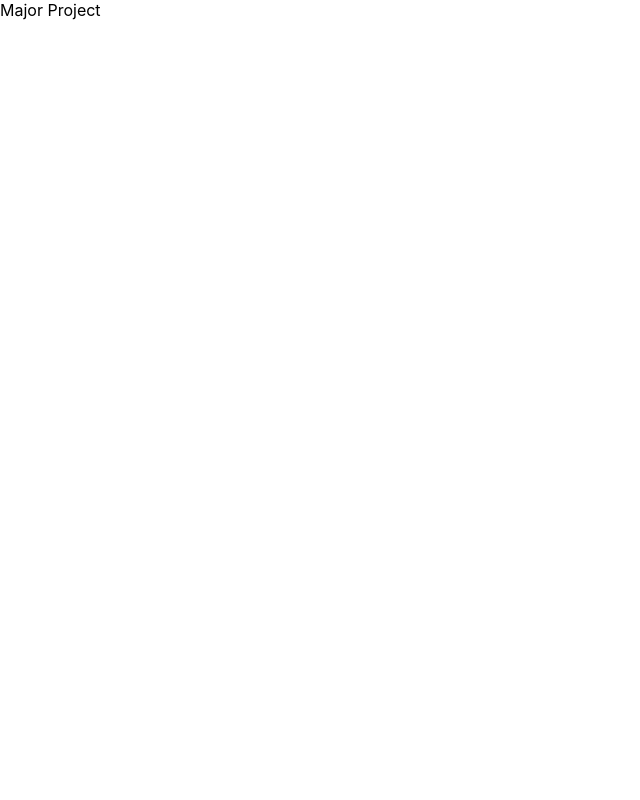
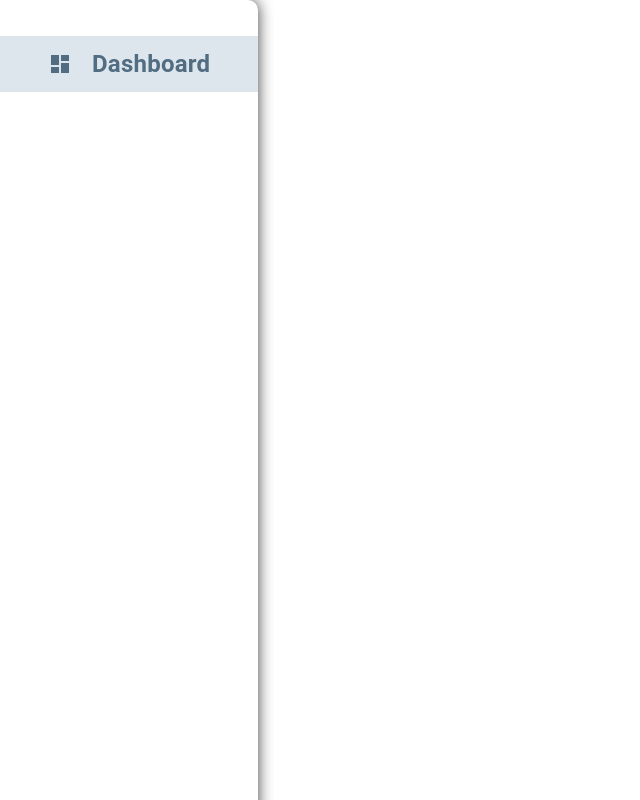
Before and after one commit to santushtisharma10/Major-Project, a React (Create React App) app in the folder frontend/: page / in a window 1280 px wide. Shown: the whole page, without its empty margins (0-640 px from the left). Built offline with nearby package versions, Linux system fonts and the light colour scheme.

Commit message:
side navbar added

```diff
--- a/frontend/package.json
+++ b/frontend/package.json
@@ -3,6 +3,10 @@
   "version": "0.1.0",
   "private": true,
   "dependencies": {
+    "@emotion/react": "^11.11.0",
+    "@emotion/styled": "^11.11.0",
+    "@mui/icons-material": "^5.11.16",
+    "@mui/material": "^5.13.2",
     "@testing-library/jest-dom": "^5.16.5",
     "@testing-library/react": "^13.4.0",
     "@testing-library/user-event": "^13.5.0",
--- a/frontend/src/App.css
+++ b/frontend/src/App.css
@@ -0,0 +1,4 @@
+.App {
+  display: flex;
+  gap: '20px'
+}
--- a/frontend/src/App.js
+++ b/frontend/src/App.js
@@ -1,9 +1,10 @@
 import './App.css';
+import SideNavbar from './components/SideNavbar';
 
 function App() {
   return (
     <div className="App">
-      Major Project
+      <SideNavbar />
     </div>
   );
 }
--- /dev/null
+++ b/frontend/src/components/SideNavbar.js
@@ -0,0 +1,46 @@
+import React from "react";
+import { styled, Box, Typography } from "@mui/material";
+import { Dashboard } from "@mui/icons-material/";
+
+const SideNav = styled(Box)({
+  height: "100%",
+  position: "fixed",
+  top: 0,
+  left: 0,
+  boxShadow: "0 0 15px rgba(0,0,0,0.75)",
+  clipPath: "inset(0px -15px 0px 0px)",
+  padding: "36px 0",
+  borderRadius: "0px 10px",
+  display: "flex",
+  flexDirection: "column",
+  color: '#27374D',
+  fontSize: '20px',
+  fontWeight: 500,
+});
+const Items = styled(Box)({
+  display: "flex",
+  alignItems: "center",
+  gap: '20px',
+  padding: '10px 48px',
+});
+const Title = styled(Typography)({
+    fontSize: '24px',
+    fontWeight: '600',
+});
+
+function SideNavbar() {
+  return (
+    <SideNav>
+      <Items style={{backgroundColor: '#DDE6ED', color: '#526D82'}}>
+          <Dashboard fontSize="medium" />
+        <Title>
+          Dashboard
+        </Title>
+      </Items>
+
+      <Items></Items>
+    </SideNav>
+  );
+}
+
+export default SideNavbar;
```
Also changed, not shown: 1 other file (tests, documents, lock files or other folders).
